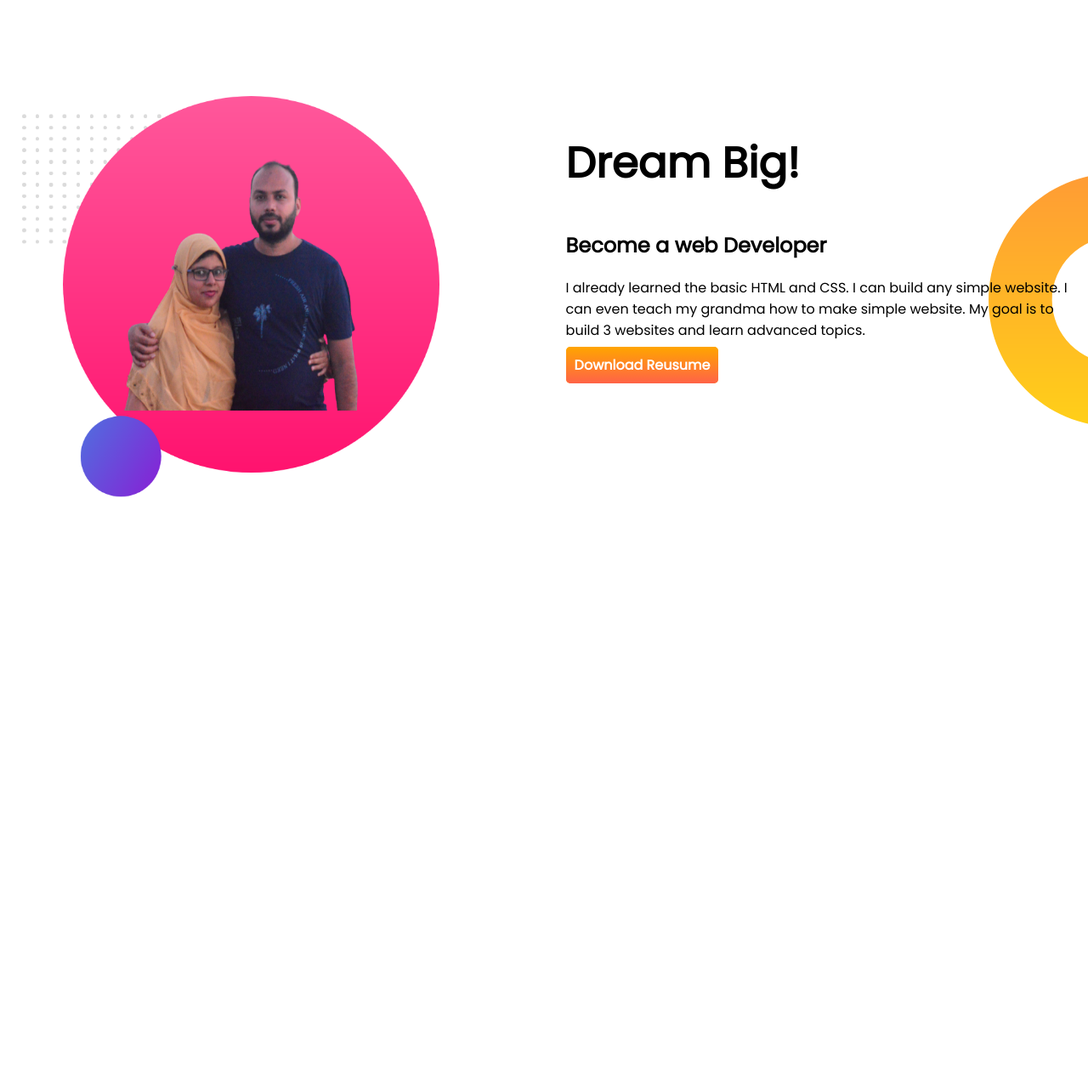
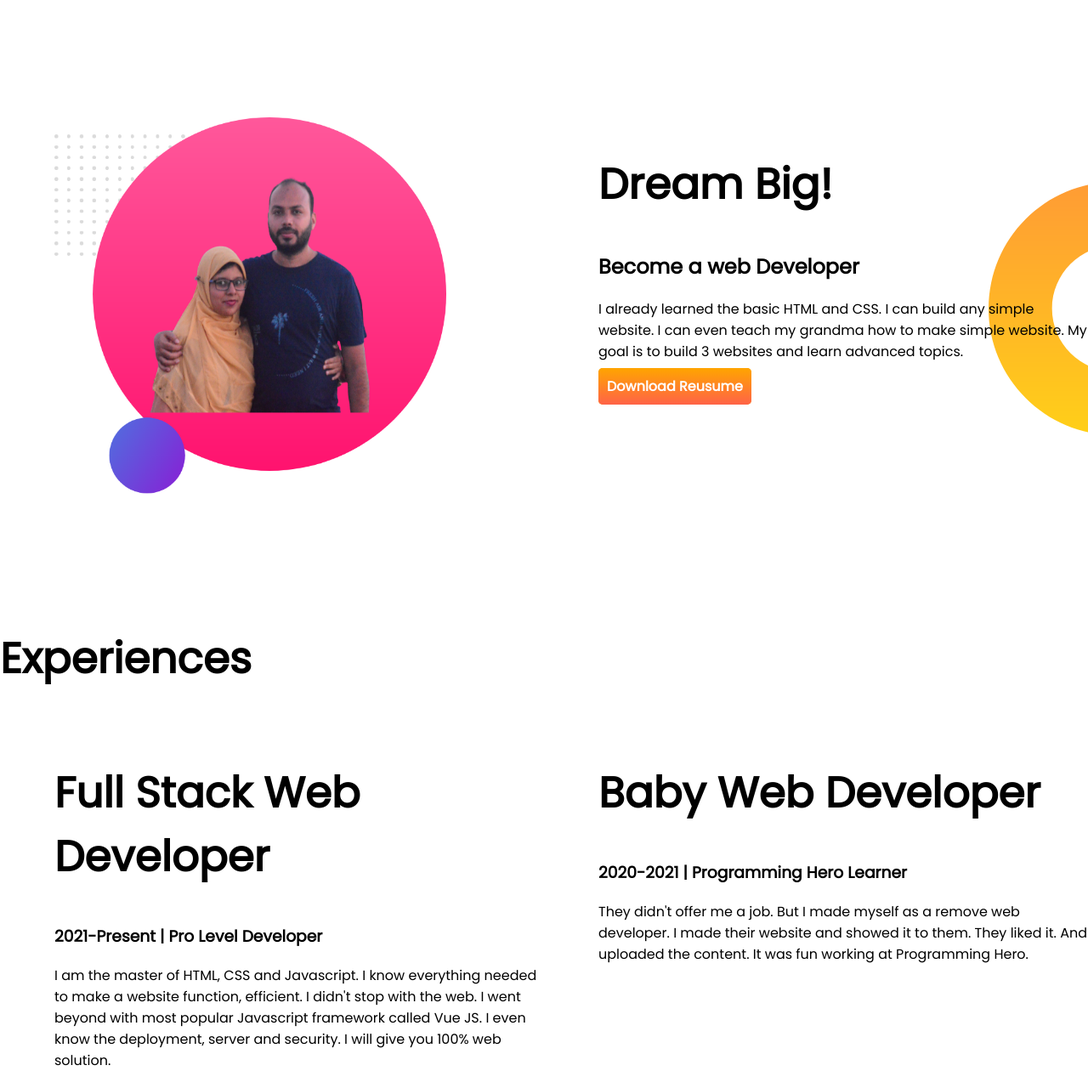
Before and after one commit to NazmusSakib-tech/developer-portfolio, a plain HTML site: page index.html in a window 1280 px wide. Shown: the part 600-1880 px from the top of the page at 85% size. Before the commit the page ends 1342 px from the top, so only its background shows below. Drawn offline with Linux system fonts and the light colour scheme.

Commit message:
exp section add

```diff
--- a/index.html
+++ b/index.html
@@ -13,7 +13,7 @@
 </head>
 
 <body>
-    <section class="top-banner">
+    <section class="top-banner flexible-container">
         <div class="half-witdh">
             <h1>Welcome To</h1>
             <h1><span class="orange">Nazmus Sakib</span> World!</h1>
@@ -37,7 +37,7 @@
 
     </section>
 
-    <section class="dream-big">
+    <section class="dream-big flexible-container">
         <div class="half-witdh">
             <img src="images/my-bg3.png" alt="">
         </div>
@@ -48,12 +48,41 @@
             <p>I already learned the basic HTML and CSS. I can build any simple website. I can even teach my grandma how
                 to make simple website. My goal is to build 3 websites and learn advanced topics.</p>
 
-                <a class="link-button" href="https://www.linkedin.com/feed/?trk=homepage-basic_google-one-tap-submit"
+            <a class="link-button" href="https://www.linkedin.com/feed/?trk=homepage-basic_google-one-tap-submit"
                 target="blank">Download Reusume</a>
         </div>
 
     </section>
 
+
+    <section class="exp">
+        <h1>Experiences</h1>
+
+        <div class="flexible-container">
+            <div class="full-stack half-witdh">
+                <h1>Full Stack Web Developer</h1>
+                <h3>2021-Present | Pro Level Developer</h3>
+                <p>I am the master of HTML, CSS and Javascript. I know everything needed to make a website function,
+                    efficient. I didn't stop with the web. I went beyond with most popular Javascript framework called Vue
+                    JS. I even know the deployment, server and security. I will give you 100% web solution.</p>
+
+            </div>
+
+            <div class="baby-developer half-witdh">
+                <h1>Baby Web Developer</h1>
+                <h3>2020-2021 | Programming Hero Learner</h3>
+                <p>They didn't offer me a job. But I made myself as a remove web developer. I made their website and showed
+                    it to them. They liked it. And uploaded the content. It was fun working at Programming Hero.</p>
+
+            </div>
+
+
+        </div>
+
+
+
+
+    </section>
 </body>
 
 </html>
--- a/style.css
+++ b/style.css
@@ -12,14 +12,15 @@ h1{
 .orange{
     color:orange;
 }
-section{
+.flexible-container{
     display: flex;
     margin-bottom: 150px;
 }
 .half-witdh{
 
     width: 50%;
-    padding-left:2%;
+    padding-left:5%;
+    /* margin-left: 40px; */
 }
 
 .half-witdh img{
```
